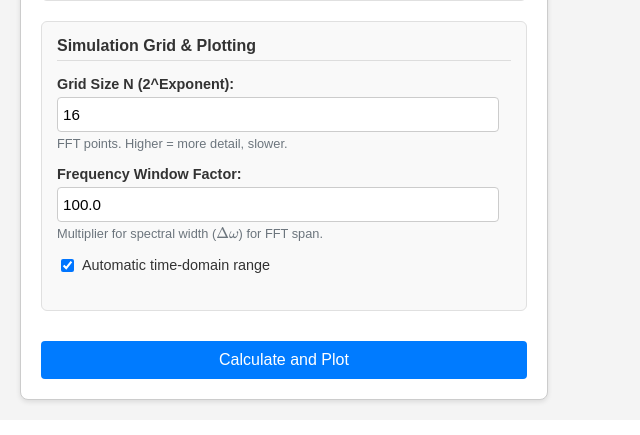
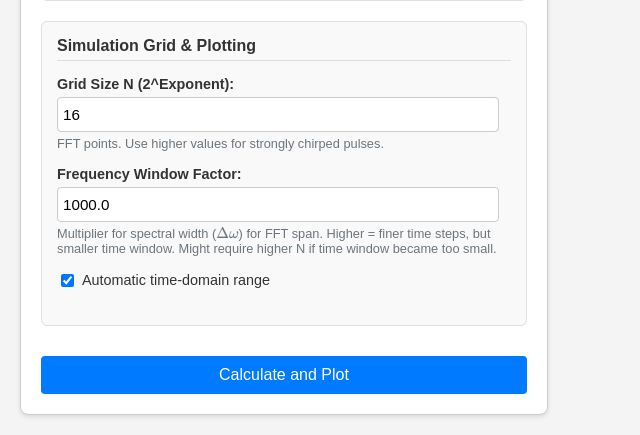
Before and after one commit to physicify-simulab/PulseDispersionAnalyzer, a Flask app: page /tool in a window 1280 px wide. Shown: the part 1072-1507 px from the top of the page, without its empty margins (0-640 px from the left). Before the commit the page ends 1478 px from the top, so only its background shows below. Run offline with Flask 3, Linux system fonts and the light colour scheme; some libraries are stand-ins or nearby versions.

Commit message:
improved description for Simulation Grid

```diff
--- a/app.py
+++ b/app.py
@@ -31,7 +31,7 @@ DEFAULT_PARAMS = {
     "phi3": 0.0,
     "phi4": 0.0,
     "N_exponent": 16,
-    "freq_window_factor": 100.0,
+    "freq_window_factor": 1000.0,
     "cropping_fwhm_multiplier": 4.0
 }
 C_UM_FS = c * 1e6 / 1e15
--- a/templates/index.html
+++ b/templates/index.html
@@ -165,12 +165,12 @@
                         <div class="control-group">
                             <label for="N_exponent">Grid Size N (2^Exponent):</label>
                             <input type="number" id="N_exponent" name="N_exponent" value="{{ params.N_exponent }}" step="1" min="10" max="22" required>
-                            <small>FFT points. Higher = more detail, slower.</small>
+                            <small>FFT points. Use higher values for strongly chirped pulses.</small>
                         </div>
                          <div class="control-group">
                             <label for="freq_window_factor">Frequency Window Factor:</label>
                             <input type="number" id="freq_window_factor" name="freq_window_factor" value="{{ params.freq_window_factor }}" step="any" required>
-                            <small>Multiplier for spectral width (\(\Delta\omega\)) for FFT span.</small>
+                            <small>Multiplier for spectral width (\(\Delta\omega\)) for FFT span. Higher = finer time steps, but smaller time window. Might require higher N if time window became too small. </small>
                         </div>
                         <div class="control-group checkbox-group">
                             <label for="automatic_time_range">
```
